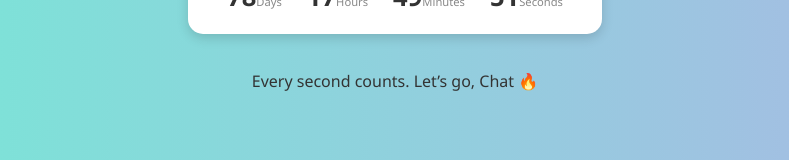
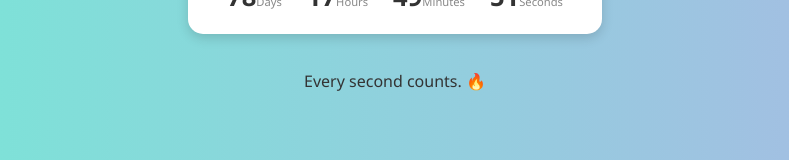
Before and after one commit to Aren3141/Countdown-Until-Sixth-Form, a plain HTML site: page index.html in a window 1280 px wide. Shown: the part 592-752 px from the top of the page, without its empty margins (245-1034 px from the left). Drawn offline with Linux system fonts and the light colour scheme.

Commit message:
Just changing some text up

```diff
--- a/index.html
+++ b/index.html
@@ -10,7 +10,7 @@
   <div class="container">
     <h1>⏳ Upcoming Events</h1>
     <div id="countdown"></div>
-    <p>Every second counts. Let’s go, Chat 🔥</p>
+    <p>Every second counts. 🔥</p>
   </div>
 
   <script src="script.js"></script>
```
